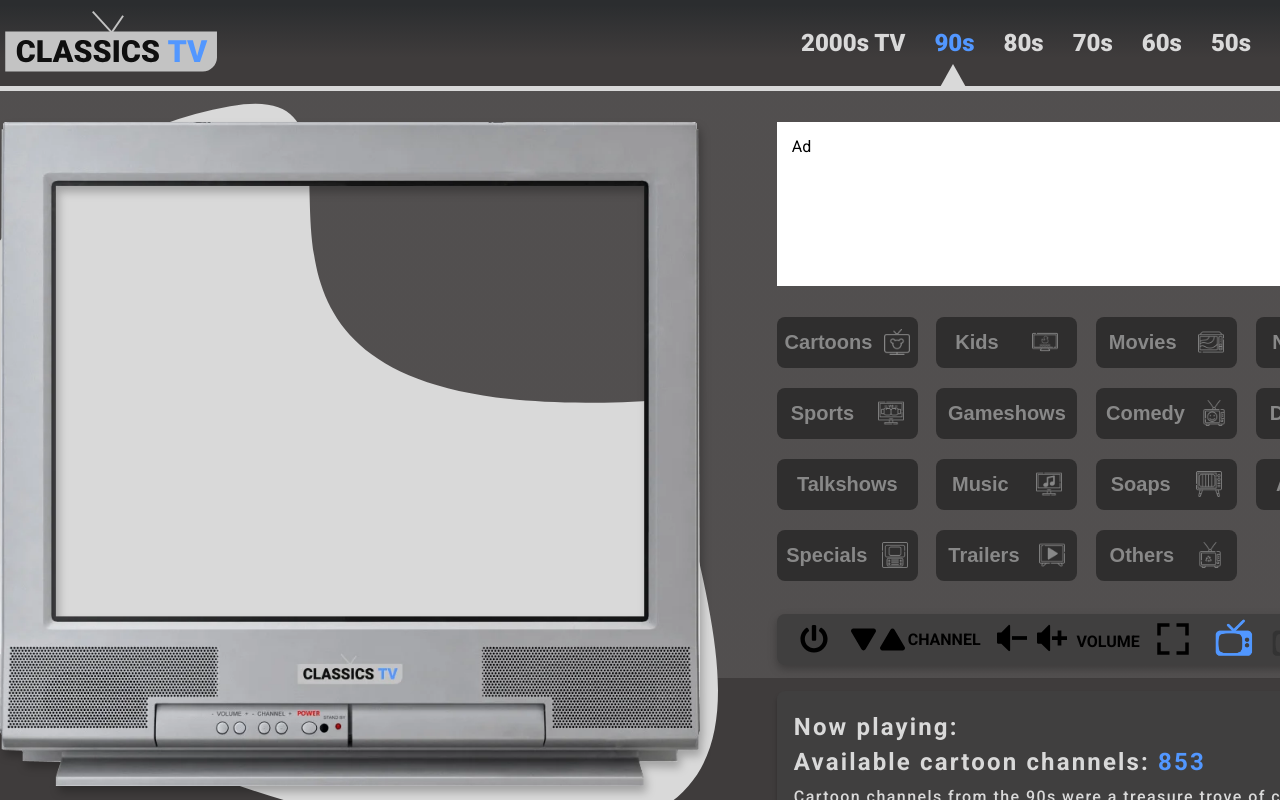
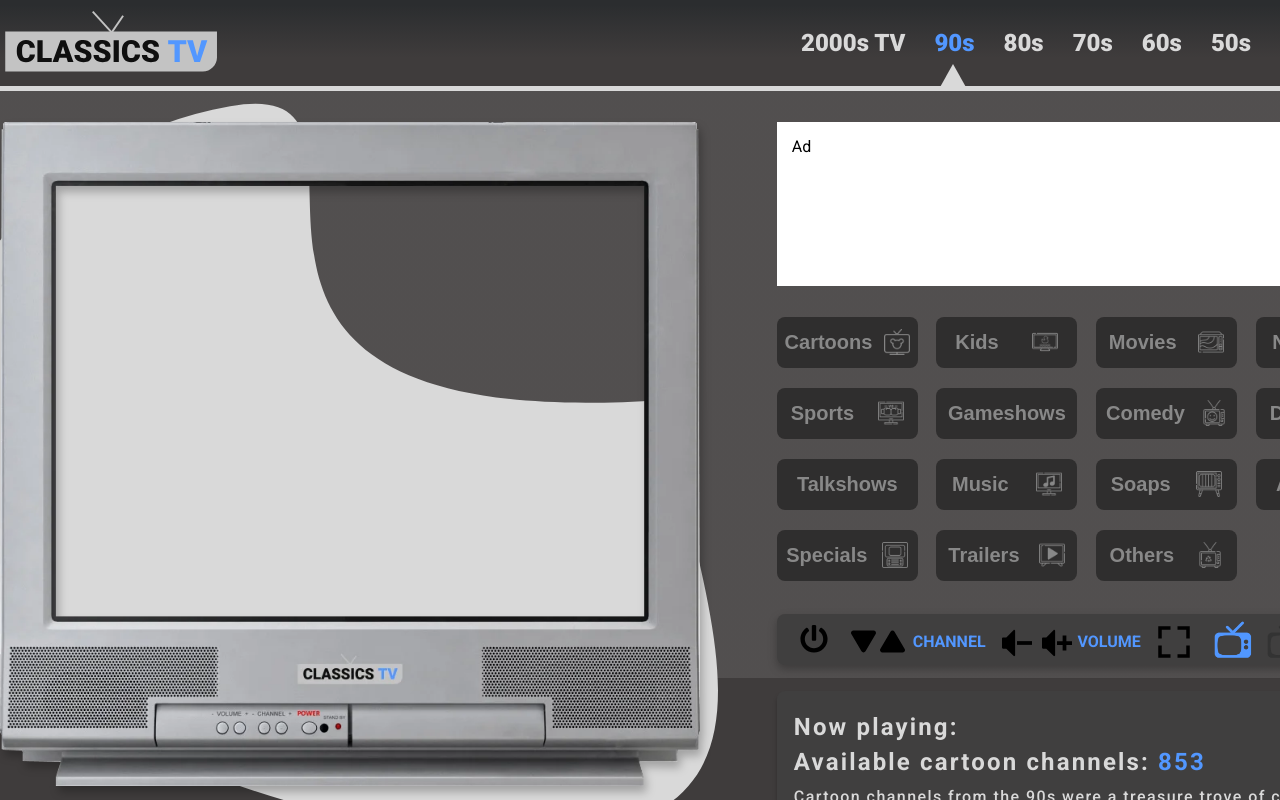
Before and after one commit to Classicstvs/the-app, a Next.js app: page / in a window 1280 px wide. Shown: the top 800 px of the page. Built offline with nearby package versions, Linux system fonts and the light colour scheme.

Commit message:
UPDATE: CSS for Controls

```diff
--- a/components/controls/Controls.module.css
+++ b/components/controls/Controls.module.css
@@ -30,8 +30,13 @@
     margin: 0 0 0 0;
 }
 
+.channels label {
+    margin:5px 0 0 0 ;
+    color: #5297FF;
+}
+
 .channelDown {
-    margin: 0 10px 0 5px;
+    margin: 5px 5px 0 5px;
     transform: rotate(90deg);
     font-size: 25px;
     cursor: pointer;
@@ -43,6 +48,7 @@
 }
 
 .channelUp {
+    margin: 5px 5px 0 5px;
     transform: rotate(270deg);
     font-size: 25px;
     transition: 0.3s;
@@ -62,27 +68,31 @@
     margin: 5px 0 0 0;
 }
 
+.volume label {
+    color: #5297FF;
+}
+
 .volumeDown {
-    margin: 0 5px;
+    margin: 10px 5px 0 5px;
     font-size: 30px;
     cursor: pointer;
     transition: 0.3s;
     cursor: pointer;
 }
 
-.volumeDown:hover{
+.volumeDown:hover {
     color: #5297FF;
 }
 
 .volumeUp {
-    margin: 0 9px 0 5px;
+    margin: 10px 5px 0 5px;
     font-size: 30px;
     cursor: pointer;
     transition: 0.3s;
     cursor: pointer;
 }
 
-.volumeUp:hover{
+.volumeUp:hover {
     color: #5297FF;
 }
 
@@ -90,22 +100,22 @@
     color: #5297FF;
 }
 
-.fullScreen{
+.fullScreen {
     font-size: 42px;
-    margin: 10px 0 0 0;
+    margin: 15px 0 0 0;
     transition: 0.3s;
     cursor: pointer;
 }
 
-.fullScreen:hover{
+.fullScreen:hover {
     color: #5297FF;
 }
 
 .skins {
-    margin: 6px 0 0 0;
+    margin: 10px 0 0 0;
     cursor: pointer;
 }
 
 .skins img {
-    margin: 0 5px;
+    margin: 0 3px;
 }
```
